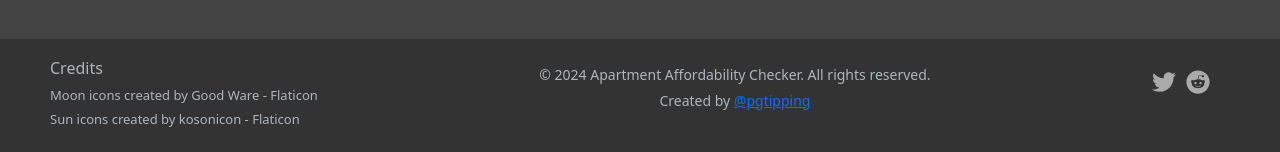
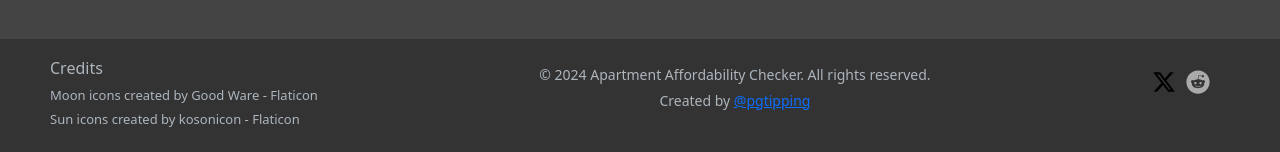
Before and after one commit to pgtipping/apt-affordability-checkerFE, a React (Create React App) app: page / in a window 1280 px wide. Shown: the part 1197-1349 px from the top of the page. Built offline with nearby package versions, Linux system fonts and the light colour scheme; no server answers.

Commit message:
add fontawesome packages and update social icon for twitter to X. add reddit username to footer link

```diff
--- a/package.json
+++ b/package.json
@@ -3,6 +3,8 @@
   "version": "0.1.0",
   "private": true,
   "dependencies": {
+    "@fortawesome/free-brands-svg-icons": "^6.5.2",
+    "@fortawesome/react-fontawesome": "^0.2.2",
     "@testing-library/jest-dom": "^5.17.0",
     "@testing-library/react": "^13.4.0",
     "@testing-library/user-event": "^13.5.0",
--- a/src/components/Footer.js
+++ b/src/components/Footer.js
@@ -1,6 +1,6 @@
 import React from "react";
 import "./Footer.css";
-import { FaTwitter, FaReddit } from "react-icons/fa";
+import { FaReddit } from "react-icons/fa";
 
 function Footer() {
   const currentYear = new Date().getFullYear();
@@ -43,13 +43,23 @@ function Footer() {
             href="https://x.com/Pgtipping01"
             target="_blank"
             rel="noopener noreferrer"
+            title="X"
           >
-            <FaTwitter className="social-icon" />
+            <svg
+              xmlns="http://www.w3.org/2000/svg"
+              viewBox="0 0 512 512"
+              width="24"
+              height="24"
+              className="social-icon"
+            >
+              <path d="M389.2 48h70.6L305.6 224.2 487 464H345L233.7 318.6 106.5 464H35.8L200.7 275.5 26.8 48H172.4L272.9 180.9 389.2 48zM364.4 421.8h39.1L151.1 88h-42L364.4 421.8z" />
+            </svg>
           </a>
           <a
-            href="https://www.reddit.com/user/YourUsername"
+            href="https://www.reddit.com/user/Old-Dust977/"
             target="_blank"
             rel="noopener noreferrer"
+            title="Reddit"
           >
             <FaReddit className="social-icon" />
           </a>
```
Also changed, not shown: 1 other file (tests, documents, lock files or other folders).
